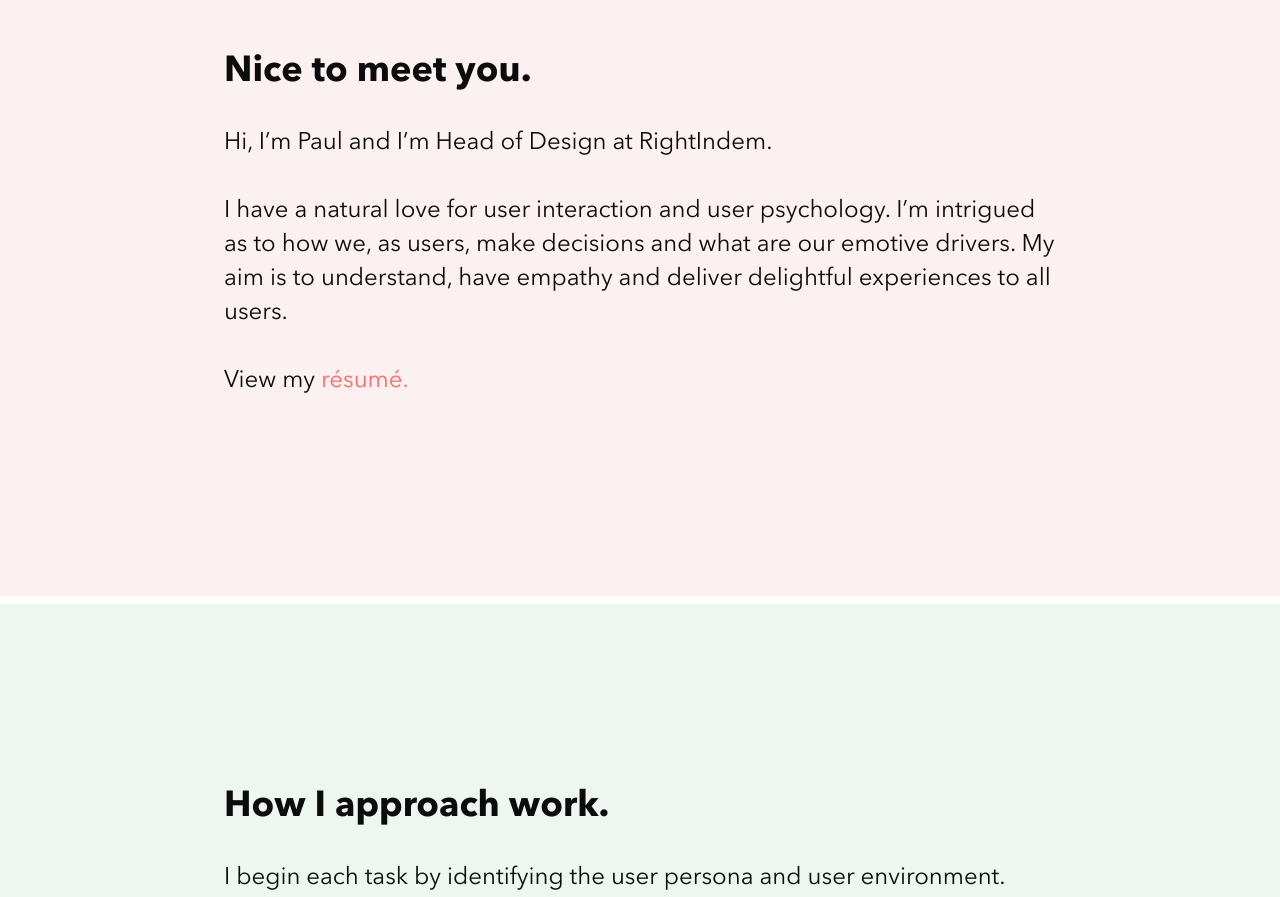
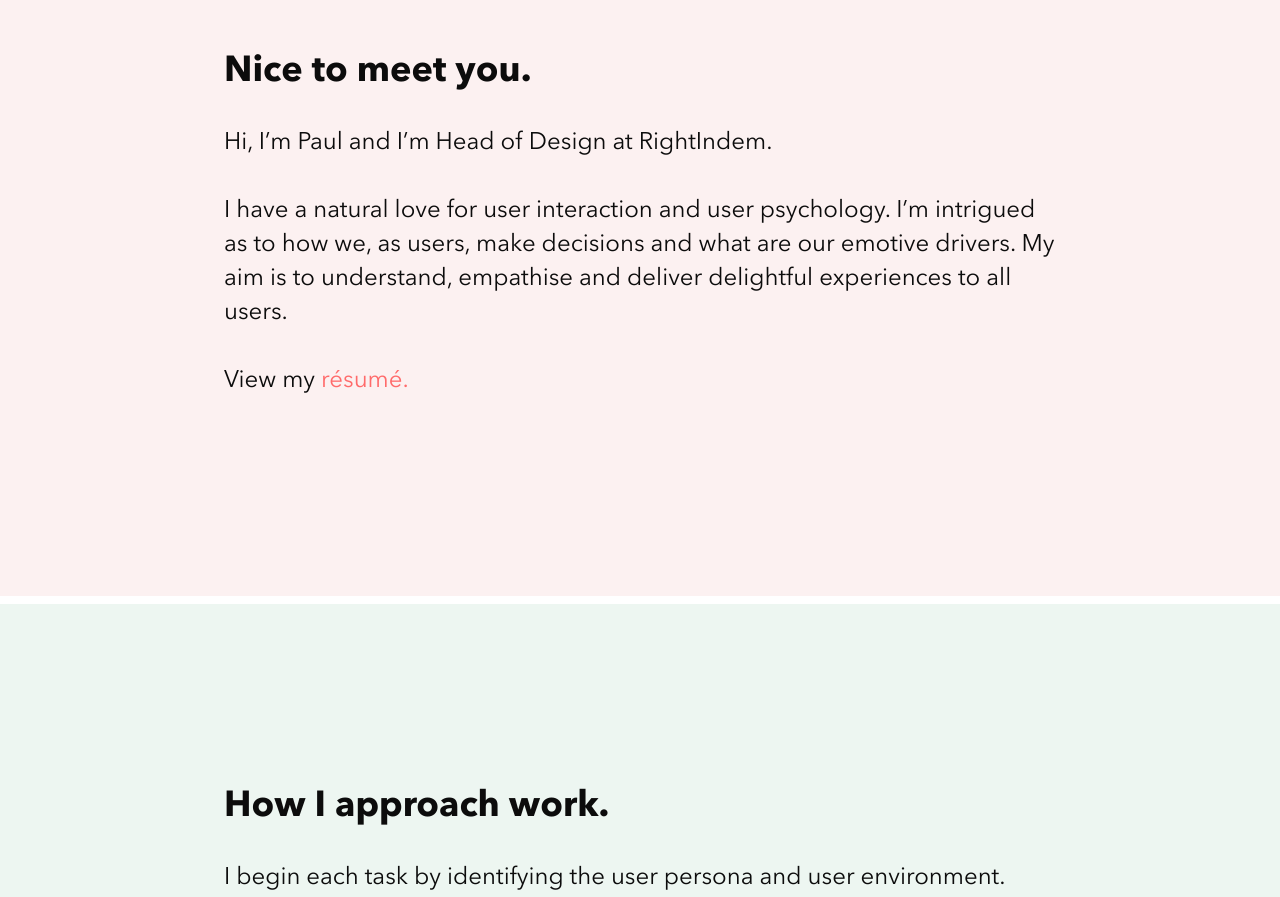
Before and after one commit to paulwallas/portfolio, a React (Create React App) app: page / in a window 1280 px wide. Shown: the part 900-1797 px from the top of the page. Built offline with nearby package versions, Linux system fonts and the light colour scheme.

Commit message:
changed a word

```diff
--- a/src/App.js
+++ b/src/App.js
@@ -16,7 +16,7 @@ class App extends Component {
               <h2 className="subtitle">Nice to meet you.</h2>
               <p className="content">Hi, I’m Paul and I’m Head of Design at RightIndem.
               <br /><br />
-              I have a natural love for user interaction and user psychology. I’m intrigued as to how we, as users, make decisions and what are our emotive drivers. My aim is to understand, have empathy and deliver delightful experiences to all users.
+              I have a natural love for user interaction and user psychology. I’m intrigued as to how we, as users, make decisions and what are our emotive drivers. My aim is to understand, empathise and deliver delightful experiences to all users.
               <br /><br />
               View my <a href="https://www.paulwallas.com/Paul_Wallas_Resume.pdf">résumé.</a>
               </p>
```
